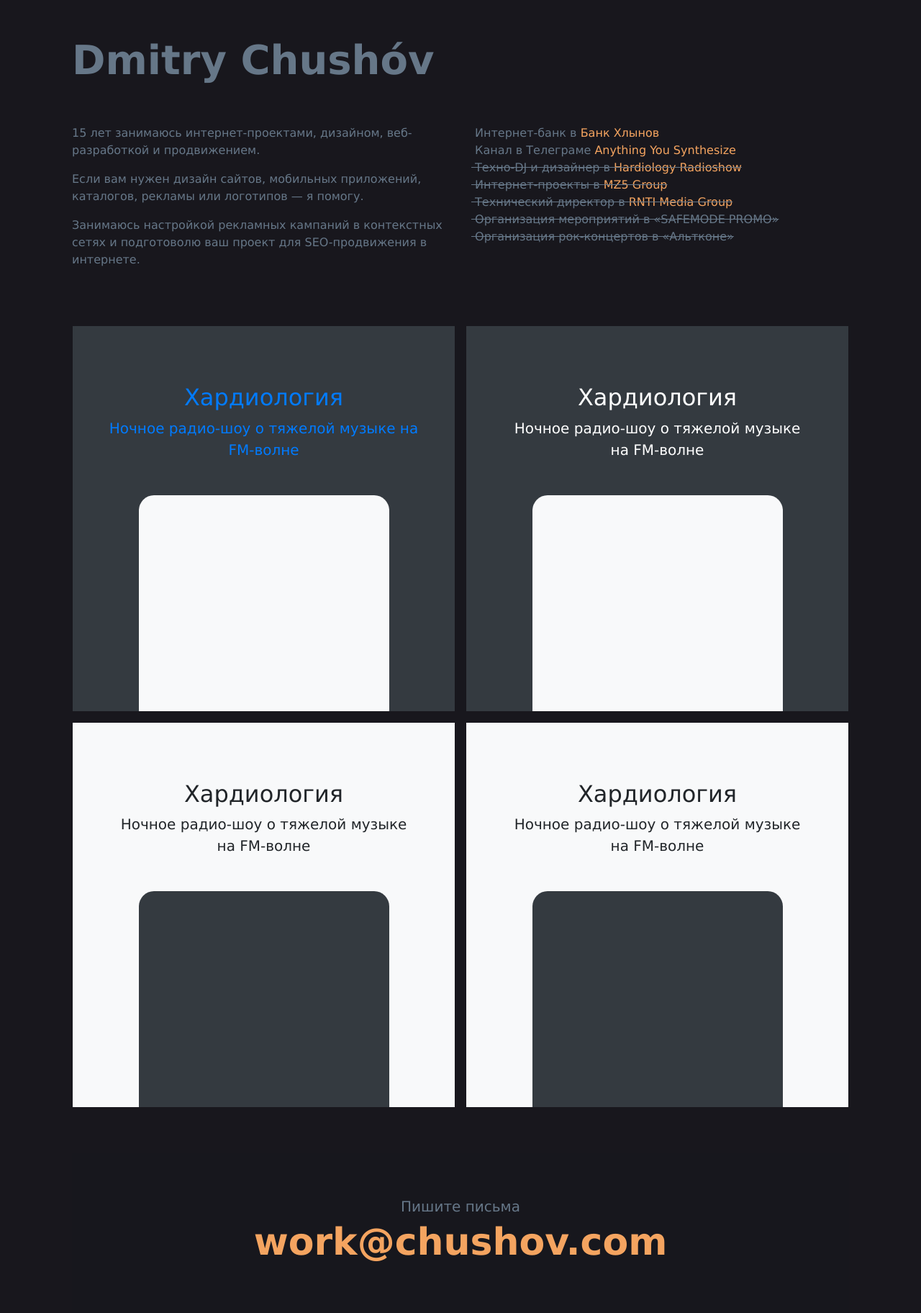
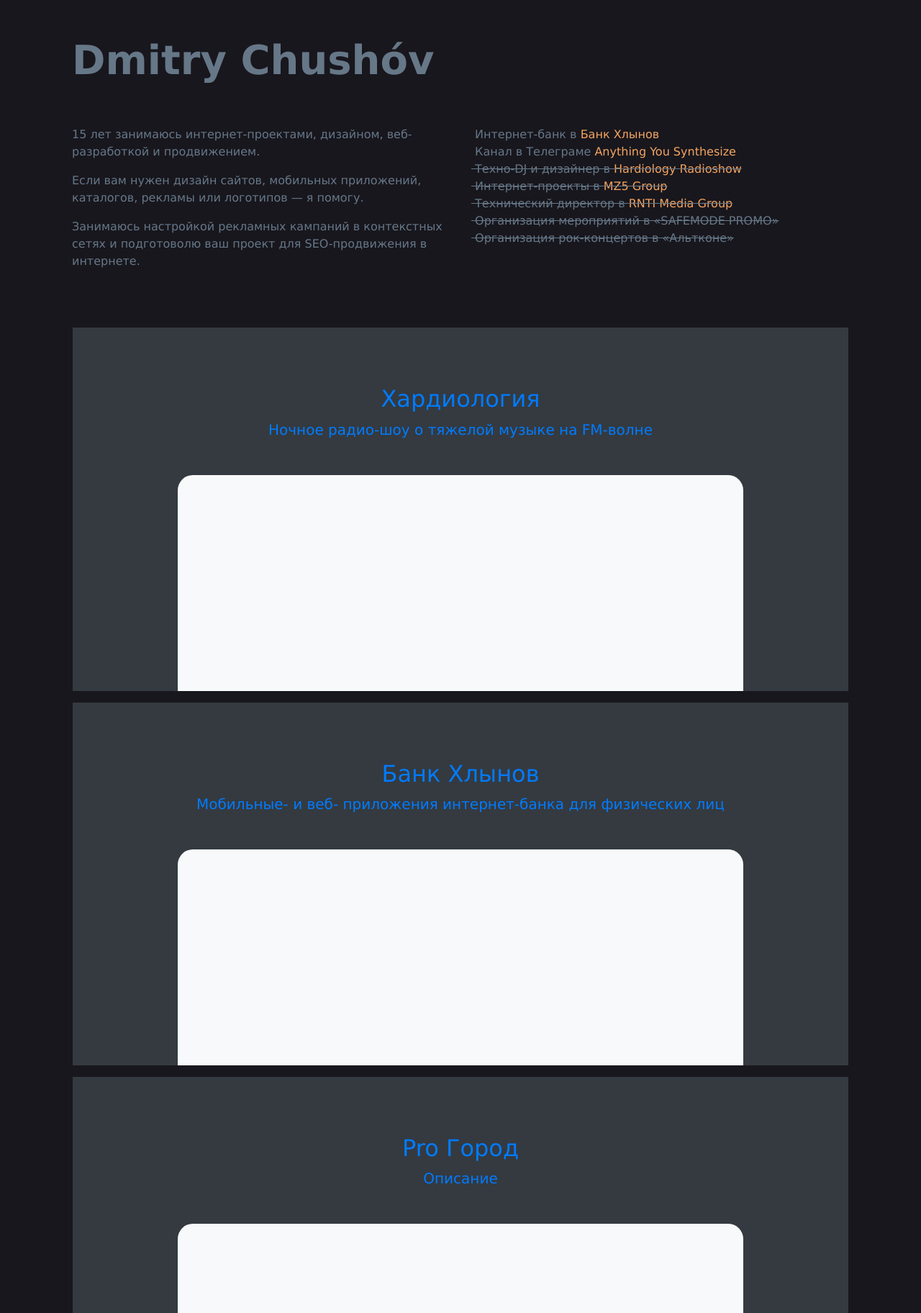
Before and after one commit to chushov/py-personal-blog, a Django app: page / in a window 1280 px wide. Shown: the part 56-1880 px from the top of the page at 72% size. Run offline with Django 3.2, Linux system fonts and the light colour scheme; data comes from the database, SQL or seed files in the repository; both versions use the stored data as it was after the commit; parts of the project's set-up code (start-up, migrations or seed data) failed here and were passed over; some libraries are stand-ins or nearby versions.

Commit message:
Исправил шаблон главной, убрал лишнее, наладил вывод проектов

```diff
--- a/main/apps.py
+++ b/main/apps.py
@@ -4,3 +4,4 @@ from django.apps import AppConfig
 class MainConfig(AppConfig):
     default_auto_field = "django.db.models.BigAutoField"
     name = "main"
+    verbose_name = "Главная"
--- a/main/templates/main/index.html
+++ b/main/templates/main/index.html
@@ -1,7 +1,6 @@
 {% extends "base.html" %}
 {% load static %}
 {% block page_content %}
-{% for project in projects %}
 
 <div class="section section-text-color section-padding">
     <div class="container">
@@ -12,8 +11,8 @@
         </div>
     </div>
 </div>
-</br></br>
-<div class="section section-text-color">
+
+<div class="section section-text-color section-padding">
     <div class="container">
         <div class="row">
             <div class="col-md-6">
@@ -33,42 +32,19 @@
         </div>
     </div>
 </div>
-
+{% for project in projects %}
 <div class="d-md-flex flex-md-equal w-100 my-md-3 pl-md-3">
     <div class="bg-dark mr-md-3 pt-3 px-3 pt-md-5 px-md-5 text-center text-white overflow-hidden" style="width:100%;">
       <div class="my-3 py-3">
         <a href="{% url 'project_detail' project.pk %}">
-        <h2 class="display-5">{{ project.title }}</h2>
-        <p class="lead">{{ project.description }}</p>
+            <h2 class="display-5">{{ project.title }}</h2>
+            <p class="lead">{{ project.description }}</p>
         </a>
       </div>
       <div class="bg-light box-shadow mx-auto" style="width: 80%; height: 300px; border-radius: 21px 21px 0 0;"></div>
     </div>
-    <div class="bg-dark mr-md-3 pt-3 px-3 pt-md-5 px-md-5 text-center text-white overflow-hidden" style="width:100%;">
-      <div class="my-3 p-3">
-        <h2 class="display-5">{{ project.title }}</h2>
-        <p class="lead">{{ project.description }}</p>
-      </div>
-      <div class="bg-light box-shadow mx-auto" style="width: 80%; height: 300px; border-radius: 21px 21px 0 0;"></div>
-    </div>
 </div>
-<div class="d-md-flex flex-md-equal w-100 my-md-3 pl-md-3">
-    <div class="bg-light mr-md-3 pt-3 px-3 pt-md-5 px-md-5 text-center overflow-hidden" style="width:100%;">
-      <div class="my-3 p-3">
-        <h2 class="display-5">{{ project.title }}</h2>
-        <p class="lead">{{ project.description }}</p>
-      </div>
-      <div class="bg-dark box-shadow mx-auto" style="width: 80%; height: 300px; border-radius: 21px 21px 0 0;"></div>
-    </div>
-    <div class="bg-light mr-md-3 pt-3 px-3 pt-md-5 px-md-5 text-center overflow-hidden" style="width:100%;">
-      <div class="my-3 p-3">
-        <h2 class="display-5">{{ project.title }}</h2>
-        <p class="lead">{{ project.description }}</p>
-      </div>
-      <div class="bg-dark box-shadow mx-auto" style="width: 80%; height: 300px; border-radius: 21px 21px 0 0;"></div>
-    </div>
-</div>
-
+{% endfor %}
 <footer class="container py-5">
       <div class="contact">
       <p>Пишите письма</p>
@@ -116,5 +92,4 @@
     </div>
     </footer>
 
-{% endfor %}
 {% endblock %}
```
Also changed, not shown: main/templates/main/project-cards.html (deleted, +0 -45 lines), db.sqlite3.
